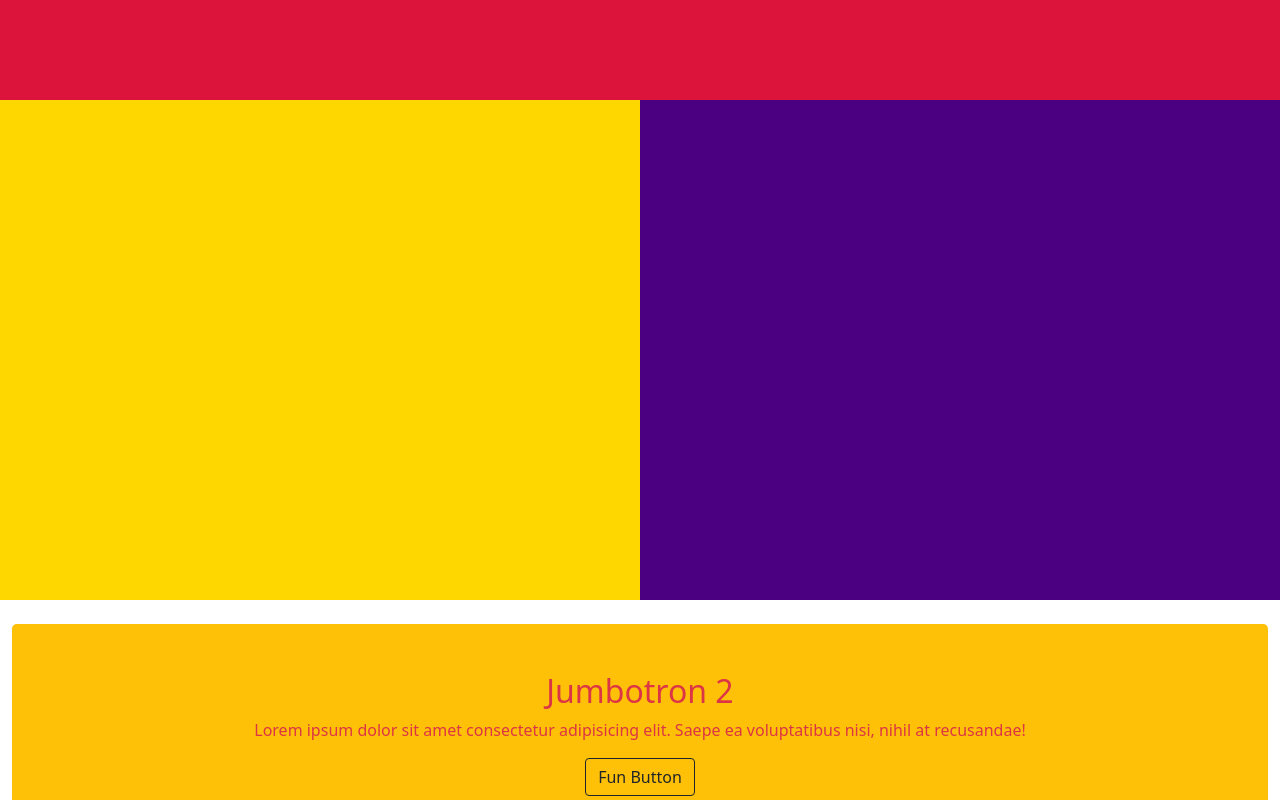
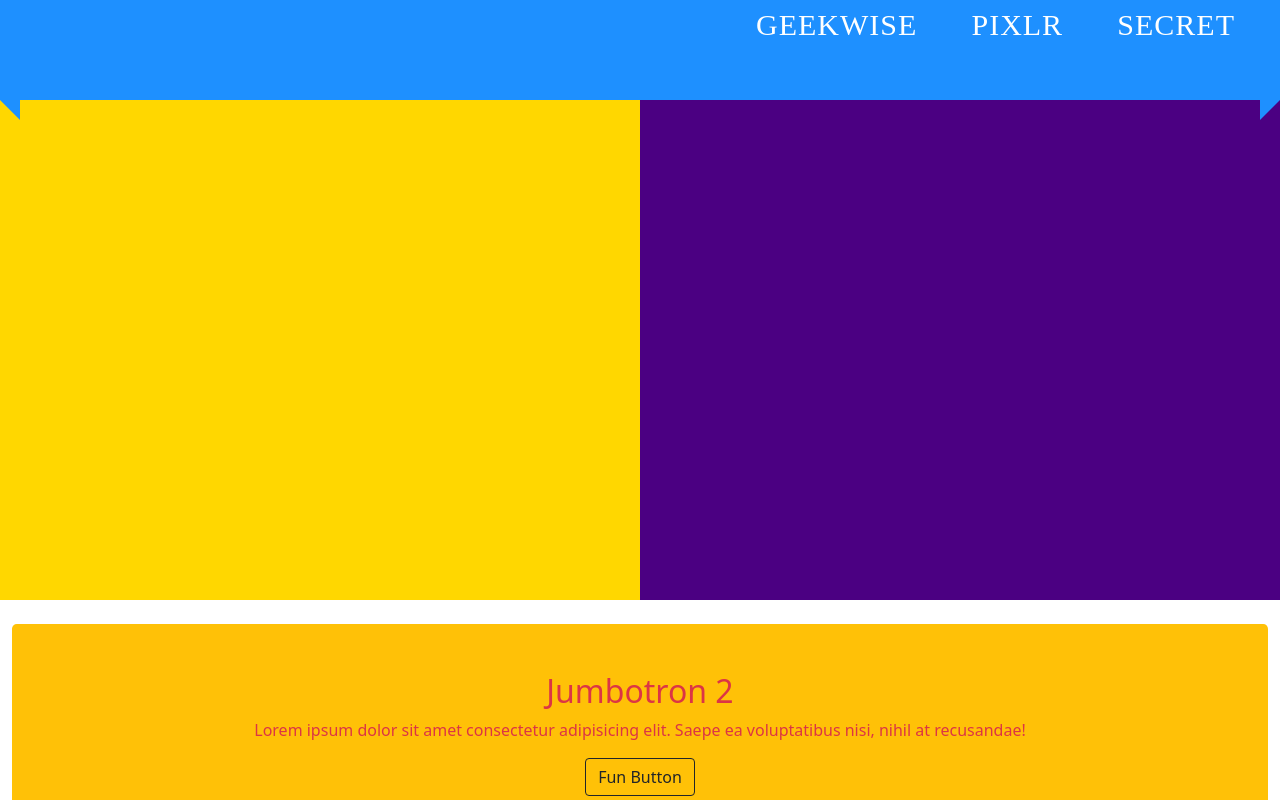
Before and after one commit to RecalledLion/Collab-Practice2, a plain HTML site: page index.html in a window 1280 px wide. Shown: the top 800 px of the page. Drawn offline with nearby package versions, Linux system fonts and the light colour scheme.

Commit message:
added nav bar

```diff
--- a/css/style.css
+++ b/css/style.css
@@ -1,5 +1,57 @@
-nav {
-    background-color: crimson; height: 100px;
+.menu-area li a {
+    text-decoration: none;
+    color: #fff;
+    letter-spacing: 1px;
+    text-transform: uppercase;
+    display: block;
+    padding: 0 25px;
+    font-size: 30px;
+    line-height: 30px;
+    position: relative;
+    z-index: 1;
+    font-family: 'Scheherazade New', serif;
+}
+.menu-area li{
+    list-style: none;
+    display: inline-block;
+}
+.custom-padding{
+    padding-top: 25px;
+}
+nav{
+    position: sticky;
+    padding: 10px 20px 10px 10px;
+    text-align: right;
+    z-index: 1;
+    background: dodgerblue;
+    margin: 0 auto;
+    width: 100%;
+    height: 100px;
+}
+.menu-area li a:hover{
+    background: tomato;
+    color: #fff;
+
+}
+nav:before{
+    position: absolute;
+    content:'';
+    left: 0;
+    top: 100%;
+    border-top: 10px solid dodgerblue;
+    border-right: 10px solid dodgerblue;
+    border-left: 10px solid transparent;
+    border-bottom: 10px solid transparent;
+}
+nav:after{
+    position: absolute;
+    content:'';
+    border-top:10px solid dodgerblue;
+    border-left:10px solid dodgerblue;
+    border-right:10px solid transparent;
+    border-bottom:10px solid transparent;
+    top:100%;
+    right: 0;
 }
 .row {
     height: 500px;
--- a/index.html
+++ b/index.html
@@ -15,7 +15,19 @@
     <title>Hello, world!!!!</title>
   </head>
   <body>
-    <nav class="container-fluid"></nav>
+
+    <nav>
+      <ul class="menu-area">
+          <li><a href="https://geekwiseacademy.github.io/virtual-websites-for-beginners/six.html"target="_blank">Geekwise</a></li>
+          <li><a href="https://pixlr.com/"target="_blank">Pixlr</a></li>
+          <li><a href="https://youtu.be/dQw4w9WgXcQ"target="_blank">Secret</a></li>
+      </ul>
+   </nav>
+
+
+
+
+
     <div class="row">
       <column class="col-sm-6 left"></column>
       <column class="col-sm-6 right"></column>
```
